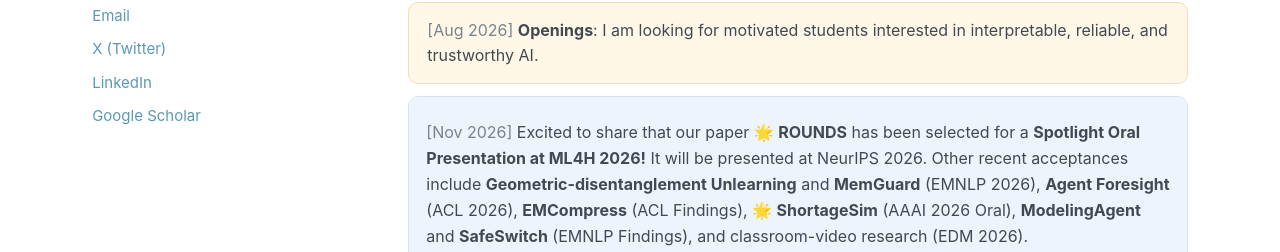
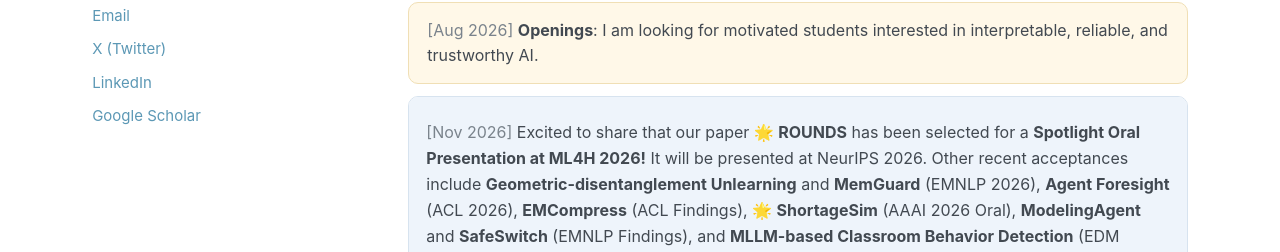
Before and after one commit to CelestineZYJ/CelestineZYJ.github.io, a plain HTML site: page index.html in a window 1280 px wide. Shown: the part 548-800 px from the top of the page. Drawn offline with Linux system fonts and the light colour scheme.

Commit message:
Clarify EDM 2026 paper description in recent updates

```diff
--- a/index.html
+++ b/index.html
@@ -602,7 +602,7 @@ p {
       <strong>EMCompress</strong> (ACL Findings),
       🌟 <strong>ShortageSim</strong> (AAAI 2026 Oral),
       <strong>ModelingAgent</strong> and <strong>SafeSwitch</strong> (EMNLP Findings),
-      and classroom-video research (EDM 2026).
+      and <strong>MLLM-based Classroom Behavior Detection</strong> (EDM 2026).
     </div>
 
     <div class="update-item">
```
